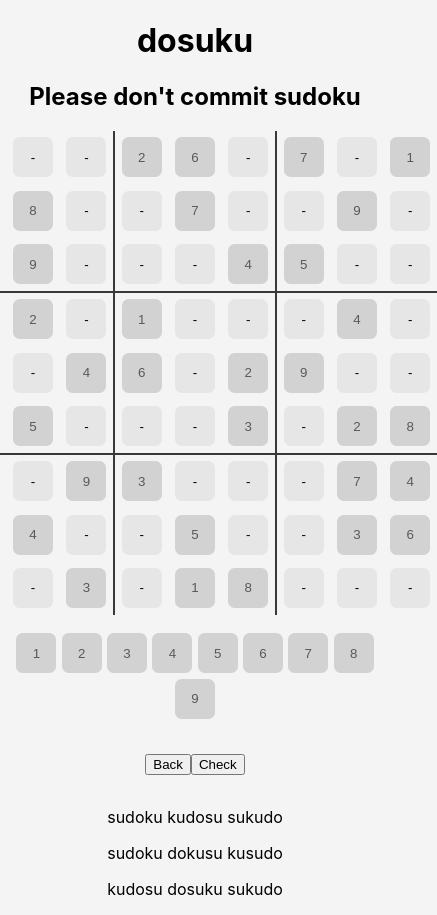
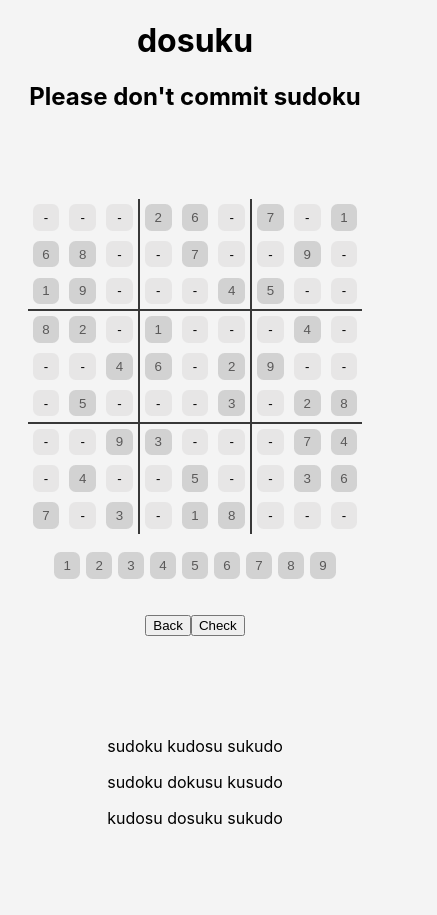
Before and after one commit to toberge/dosuku, a React (Create React App) app: page /board/1 in a window 390 px wide. Shown: the whole page, 437 px wide, since content can reach past the window. After the commit the page ends 844 px from the top, so only its background shows below. Built offline with nearby package versions, Linux system fonts and the light colour scheme.

Commit message:
Mobile-friendly styles
The new, tiny numbers necessitated changing the size of the buttons
themselves, creating trouble when viewed on a phone.

Added media queries and so on.

```diff
--- a/src/colors.css
+++ b/src/colors.css
@@ -7,3 +7,27 @@
   --btn-active-accent: #69bdce;
   --bg-color: #f4f4f4;
 }
+
+/* Mobile */
+@media (max-width: 499px) {
+  :root {
+    --table-padding: 0.15em;
+    --btn-size: 2em;
+    --btn-padding: 0.3em;
+    --btn-text-normal: 1em;
+    --btn-text-small: 0.5em;
+    --btn-text-tiny: 0.3em;
+  }
+}
+
+/* Desktop */
+@media (min-width: 500px) {
+  :root {
+    --table-padding: 0.25em;
+    --btn-size: 3em;
+    --btn-padding: 0.4em;
+    --btn-text-normal: 1.2em;
+    --btn-text-small: 0.8em;
+    --btn-text-tiny: 0.5em;
+  }
+}
--- a/src/components/game/BoardHolder.css
+++ b/src/components/game/BoardHolder.css
@@ -24,19 +24,19 @@ tbody {
 
 tr, td {
   margin: 0;
-  padding: 0.25em;
+  padding: var(--table-padding);
   border: inherit; /* disabled by default */
 }
 
 .cell-btn {
   background: var(--btn-color);
-  padding: 0.4em;
-  width: 3em;
-  height: 3em;
+  padding: var(--btn-padding);
+  width: var(--btn-size);
+  height: var(--btn-size);
   border: none;
   border-radius: 0.5em;
   margin: 0.2em;
-    text-align: center;
+  text-align: center;
 }
 
 .cell-btn:disabled {
@@ -63,7 +63,7 @@ tr, td {
 
 .cell-num-small {
   background-color: inherit;
-  font-size: 0.8em;
+  font-size: var(--btn-text-small);
   font-weight: 500;
 }
 .cell-grid-tiny {
@@ -76,6 +76,6 @@ tr, td {
 
 .cell-num-tiny {
   background-color: inherit;
-  font-size: 0.5em;
+  font-size: var(--btn-text-tiny);
   font-weight: 600;
 }
```
